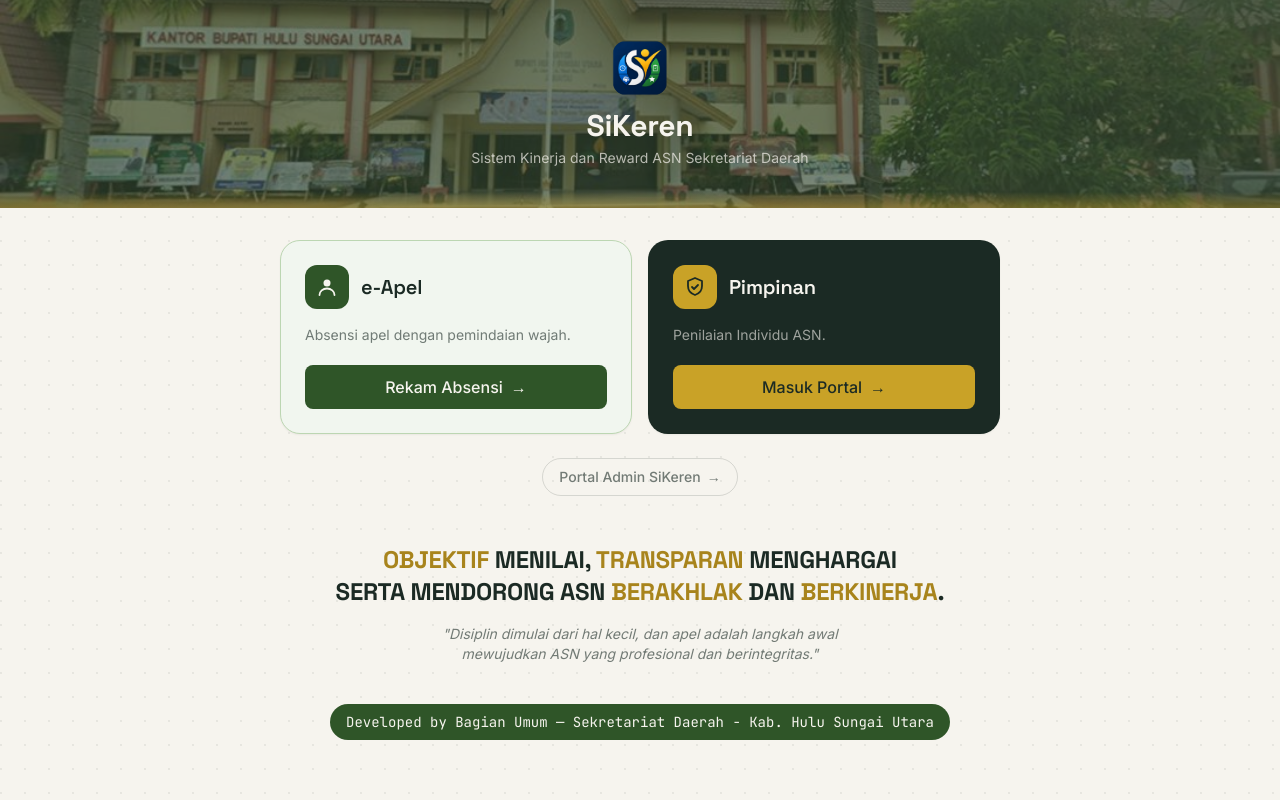
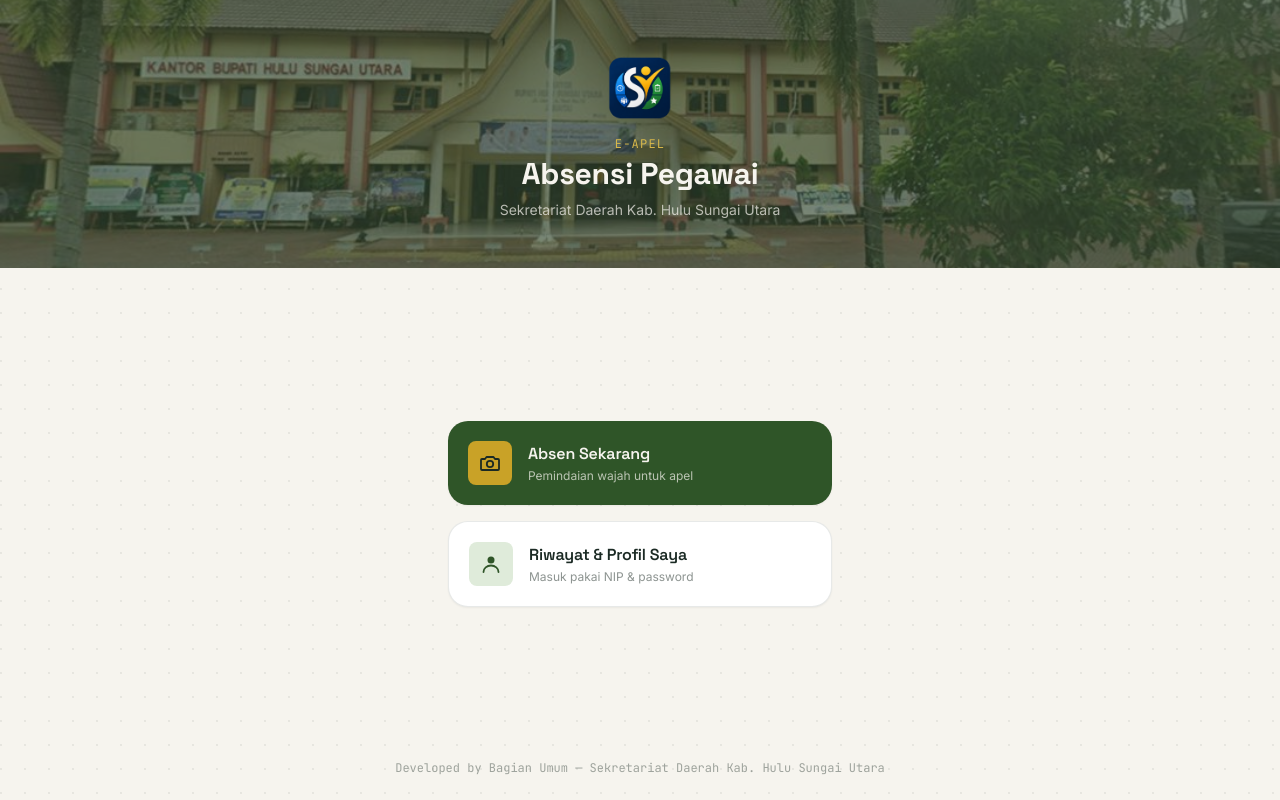
Before and after one commit to bangkit-hsu/sikeren, a React (Vite) app: page /#/app in a window 1280 px wide. Before the commit this address led to /#/. Built offline with nearby package versions, Linux system fonts and the light colour scheme; no server answers.

Commit message:
Tambah halaman menu khusus pegawai di /app (Absen Sekarang + Login/Riwayat), untuk jadi halaman awal aplikasi Android nanti tanpa menu Portal Admin/Pimpinan

```diff
--- a/src/App.jsx
+++ b/src/App.jsx
@@ -4,6 +4,7 @@
 import ProtectedRoute from './components/ProtectedRoute.jsx'
 import Login from './pages/Login.jsx'
 import Home from './pages/Home.jsx'
+import PegawaiApp from './pages/PegawaiApp.jsx'
 import SetupAwal from './pages/SetupAwal.jsx'
 import FaceLogin from './pages/FaceLogin.jsx'
 import AbsensiPage from './pages/pegawai/AbsensiPage.jsx'
@@ -27,6 +28,7 @@
   return (
     <Routes>
       <Route path="/" element={<Home />} />
+      <Route path="/app" element={<PegawaiApp />} />
       <Route path="/basedata/*" element={<BasedataPage />} />
       <Route path="/pimpinan" element={<PimpinanPage />} />
       <Route path="/pimpinan/portal" element={<PimpinanPortal />} />
--- /dev/null
+++ b/src/pages/PegawaiApp.jsx
@@ -0,0 +1,75 @@
+// Halaman menu tersendiri khusus pegawai — dipakai sebagai halaman awal untuk build
+// aplikasi Android nanti (WebView menuju rute ini), supaya pegawai tidak melihat
+// halaman depan web (yang menampilkan menu Portal Admin SiKeren, Pimpinan, dll).
+// Cukup dua pintu: Absen (pemindaian wajah) dan Login (untuk Riwayat & Profil).
+import { Link } from 'react-router-dom'
+
+function IkonKamera() {
+  return (
+    <svg viewBox="0 0 24 24" fill="none" className="w-6 h-6">
+      <path d="M4 8h3l1.5-2h7L17 8h3a1 1 0 0 1 1 1v9a1 1 0 0 1-1 1H4a1 1 0 0 1-1-1V9a1 1 0 0 1 1-1z" stroke="currentColor" strokeWidth="1.8" strokeLinejoin="round" />
+      <circle cx="12" cy="13" r="3.2" stroke="currentColor" strokeWidth="1.8" />
+    </svg>
+  )
+}
+
+function IkonPegawai() {
+  return (
+    <svg viewBox="0 0 24 24" fill="none" className="w-6 h-6">
+      <circle cx="12" cy="8" r="3.5" fill="currentColor" />
+      <path d="M4.5 20c0-3.6 3.4-6.5 7.5-6.5s7.5 2.9 7.5 6.5" stroke="currentColor" strokeWidth="1.8" strokeLinecap="round" />
+    </svg>
+  )
+}
+
+export default function PegawaiApp() {
+  return (
+    <div className="min-h-screen flex flex-col">
+      <div className="relative overflow-hidden bg-moss-900 text-paper">
+        <div
+          className="absolute inset-0 bg-cover bg-center"
+          style={{ backgroundImage: `url(${import.meta.env.BASE_URL}images/kantor-bupati-hsu.jpg)` }}
+        />
+        <div className="absolute inset-0 bg-moss-900/60" />
+        <div className="relative max-w-md mx-auto px-6 pt-14 pb-12 text-center">
+          <img
+            src={`${import.meta.env.BASE_URL}images/logo-sikeren.png`}
+            alt="SiKeren"
+            className="w-16 h-16 mx-auto rounded-2xl object-cover"
+          />
+          <p className="text-xs font-mono uppercase tracking-widest text-gold-400 mt-4">e-Apel</p>
+          <h1 className="font-display font-bold text-2xl sm:text-3xl mt-1">Absensi Pegawai</h1>
+          <p className="text-paper/70 text-sm mt-2">Sekretariat Daerah Kab. Hulu Sungai Utara</p>
+        </div>
+      </div>
+
+      <div className="flex-1 flex items-center justify-center px-6 py-10">
+        <div className="w-full max-w-sm space-y-4">
+          <Link
+            to="/absen"
+            className="flex items-center gap-4 bg-moss-700 text-paper rounded-xl2 p-5 shadow-sm hover:shadow-md hover:-translate-y-0.5 transition-all"
+          >
+            <div className="w-11 h-11 rounded-lg bg-gold-500 text-ink flex items-center justify-center shrink-0"><IkonKamera /></div>
+            <div>
+              <p className="font-display font-semibold">Absen Sekarang</p>
+              <p className="text-paper/70 text-xs mt-0.5">Pemindaian wajah untuk apel</p>
+            </div>
+          </Link>
+
+          <Link
+            to="/login"
+            className="flex items-center gap-4 bg-white border border-ink/10 rounded-xl2 p-5 shadow-sm hover:shadow-md hover:-translate-y-0.5 transition-all"
+          >
+            <div className="w-11 h-11 rounded-lg bg-moss-100 text-moss-700 flex items-center justify-center shrink-0"><IkonPegawai /></div>
+            <div>
+              <p className="font-display font-semibold text-ink">Riwayat &amp; Profil Saya</p>
+              <p className="text-ink/50 text-xs mt-0.5">Masuk pakai NIP &amp; password</p>
+            </div>
+          </Link>
+        </div>
+      </div>
+
+      <p className="text-center text-xs text-ink/40 font-mono pb-6">Developed by Bagian Umum — Sekretariat Daerah Kab. Hulu Sungai Utara</p>
+    </div>
+  )
+}
```
